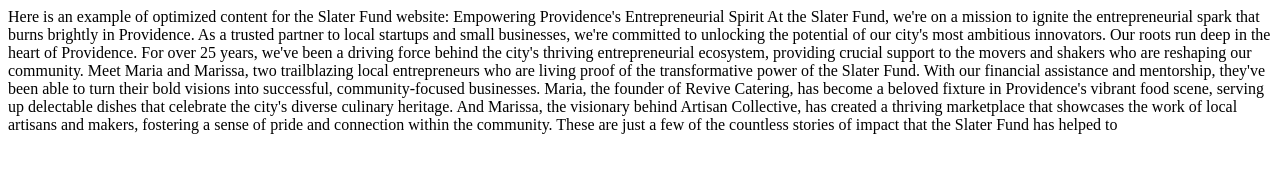
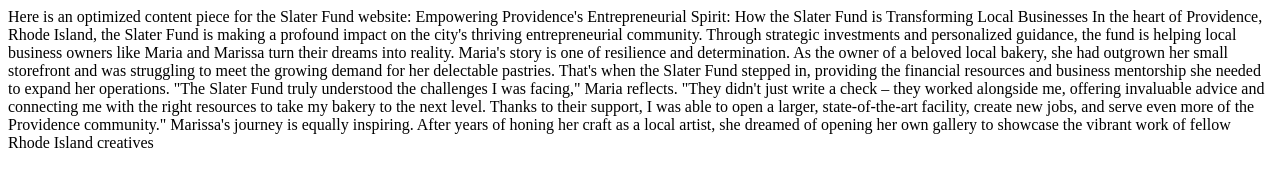
Before and after one commit to Puddin1066/gem-trial-slaterfund.com-, a plain HTML site: page content/iteration-13/index.html in a window 1280 px wide. Drawn offline with Linux system fonts and the light colour scheme.

Commit message:
Add HTML for iteration 13

```diff
--- a/content/iteration-13/index.html
+++ b/content/iteration-13/index.html
@@ -5,32 +5,26 @@
         <meta charset="UTF-8">
         <meta name="viewport" content="width=device-width, initial-scale=1.0">
         <title>GEM Trial Content - Iteration 13</title>
-        <meta name="description" content="Here is an example of optimized content for the Slater Fund website:
+        <meta name="description" content="Here is an optimized content piece for the Slater Fund website:
 
-Empowering Providence's Entrepreneurial Spirit
-
-At the Slater Fund, we're on a mission to ">
+Empowering Providence's Entrepreneurial Spirit: How the Slater Fund is Transforming Local Busin">
         <meta name="keywords" content="GEM, trial, content, iteration">
 
         <!-- Open Graph / Facebook -->
         <meta property="og:type" content="website">
         <meta property="og:url" content="https://example.com/content/13">
         <meta property="og:title" content="GEM Trial Content - Iteration 13">
-        <meta property="og:description" content="Here is an example of optimized content for the Slater Fund website:
+        <meta property="og:description" content="Here is an optimized content piece for the Slater Fund website:
 
-Empowering Providence's Entrepreneurial Spirit
-
-At the Slater Fund, we're on a mission to ">
+Empowering Providence's Entrepreneurial Spirit: How the Slater Fund is Transforming Local Busin">
 
         <!-- Twitter -->
         <meta property="twitter:card" content="summary_large_image">
         <meta property="twitter:url" content="https://example.com/content/13">
         <meta property="twitter:title" content="GEM Trial Content - Iteration 13">
-        <meta property="twitter:description" content="Here is an example of optimized content for the Slater Fund website:
+        <meta property="twitter:description" content="Here is an optimized content piece for the Slater Fund website:
 
-Empowering Providence's Entrepreneurial Spirit
-
-At the Slater Fund, we're on a mission to ">
+Empowering Providence's Entrepreneurial Spirit: How the Slater Fund is Transforming Local Busin">
 
         <!-- JSON-LD -->
         <script type="application/ld+json">
@@ -38,7 +32,7 @@ At the Slater Fund, we're on a mission to ">
   "@context": "https://schema.org",
   "@type": "Article",
   "headline": "GEM Trial Content - Iteration 13",
-  "description": "Here is an example of optimized content for the Slater Fund website:\n\nEmpowering Providence's Entrepreneurial Spirit\n\nAt the Slater Fund, we're on a mission to ",
+  "description": "Here is an optimized content piece for the Slater Fund website:\n\nEmpowering Providence's Entrepreneurial Spirit: How the Slater Fund is Transforming Local Busin",
   "author": {
     "@type": "Organization",
     "name": "GEM Trial"
@@ -51,7 +45,7 @@ At the Slater Fund, we're on a mission to ">
       "url": "https://example.com/logo.png"
     }
   },
-  "datePublished": "2025-05-04T23:02:33.620287",
+  "datePublished": "2025-05-04T23:27:32.450570",
   "keywords": [
     "GEM",
     " trial",
@@ -68,19 +62,17 @@ At the Slater Fund, we're on a mission to ">
     </head>
     <body>
         <article>
-            Here is an example of optimized content for the Slater Fund website:
+            Here is an optimized content piece for the Slater Fund website:
 
-Empowering Providence's Entrepreneurial Spirit
+Empowering Providence's Entrepreneurial Spirit: How the Slater Fund is Transforming Local Businesses
 
-At the Slater Fund, we're on a mission to ignite the entrepreneurial spark that burns brightly in Providence. As a trusted partner to local startups and small businesses, we're committed to unlocking the potential of our city's most ambitious innovators.
+In the heart of Providence, Rhode Island, the Slater Fund is making a profound impact on the city's thriving entrepreneurial community. Through strategic investments and personalized guidance, the fund is helping local business owners like Maria and Marissa turn their dreams into reality.
 
-Our roots run deep in the heart of Providence. For over 25 years, we've been a driving force behind the city's thriving entrepreneurial ecosystem, providing crucial support to the movers and shakers who are reshaping our community.
+Maria's story is one of resilience and determination. As the owner of a beloved local bakery, she had outgrown her small storefront and was struggling to meet the growing demand for her delectable pastries. That's when the Slater Fund stepped in, providing the financial resources and business mentorship she needed to expand her operations.
 
-Meet Maria and Marissa, two trailblazing local entrepreneurs who are living proof of the transformative power of the Slater Fund. With our financial assistance and mentorship, they've been able to turn their bold visions into successful, community-focused businesses.
+"The Slater Fund truly understood the challenges I was facing," Maria reflects. "They didn't just write a check – they worked alongside me, offering invaluable advice and connecting me with the right resources to take my bakery to the next level. Thanks to their support, I was able to open a larger, state-of-the-art facility, create new jobs, and serve even more of the Providence community."
 
-Maria, the founder of Revive Catering, has become a beloved fixture in Providence's vibrant food scene, serving up delectable dishes that celebrate the city's diverse culinary heritage. And Marissa, the visionary behind Artisan Collective, has created a thriving marketplace that showcases the work of local artisans and makers, fostering a sense of pride and connection within the community.
-
-These are just a few of the countless stories of impact that the Slater Fund has helped to
+Marissa's journey is equally inspiring. After years of honing her craft as a local artist, she dreamed of opening her own gallery to showcase the vibrant work of fellow Rhode Island creatives
         </article>
     </body>
     </html>
```
